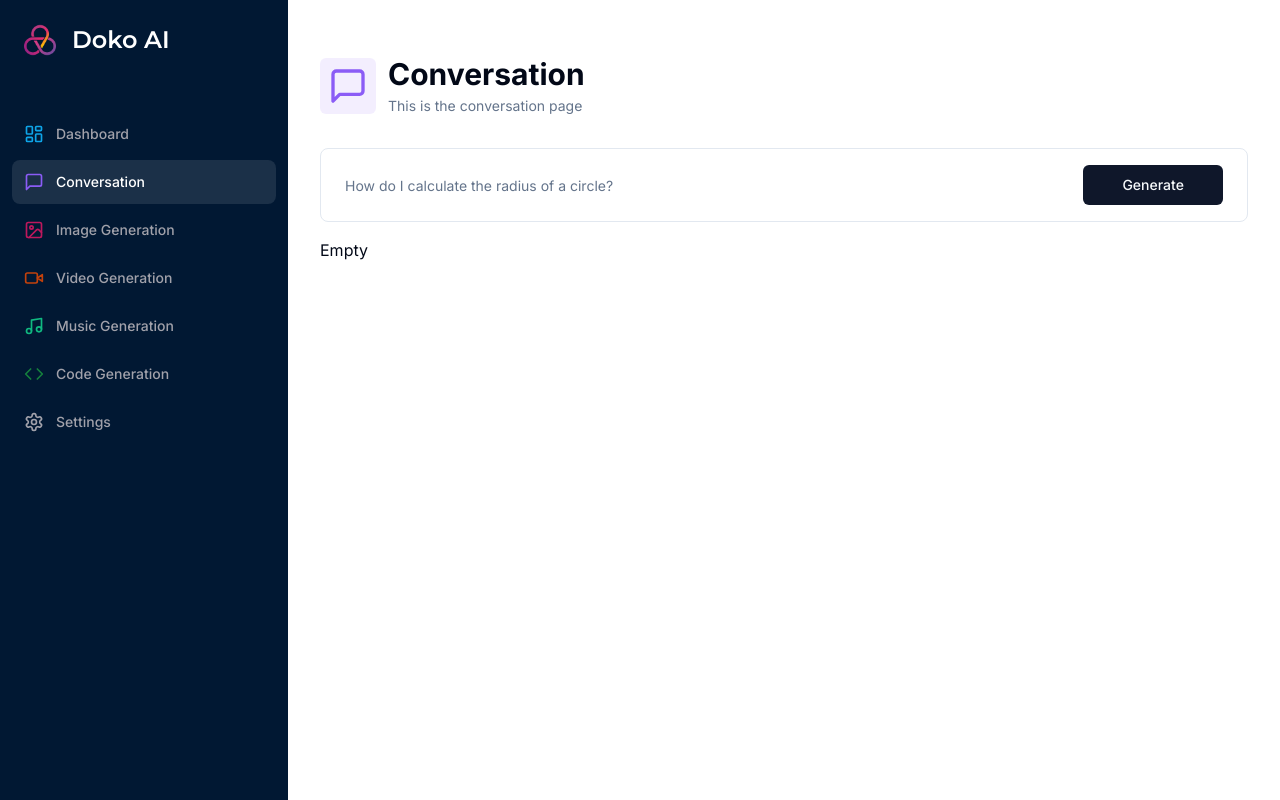
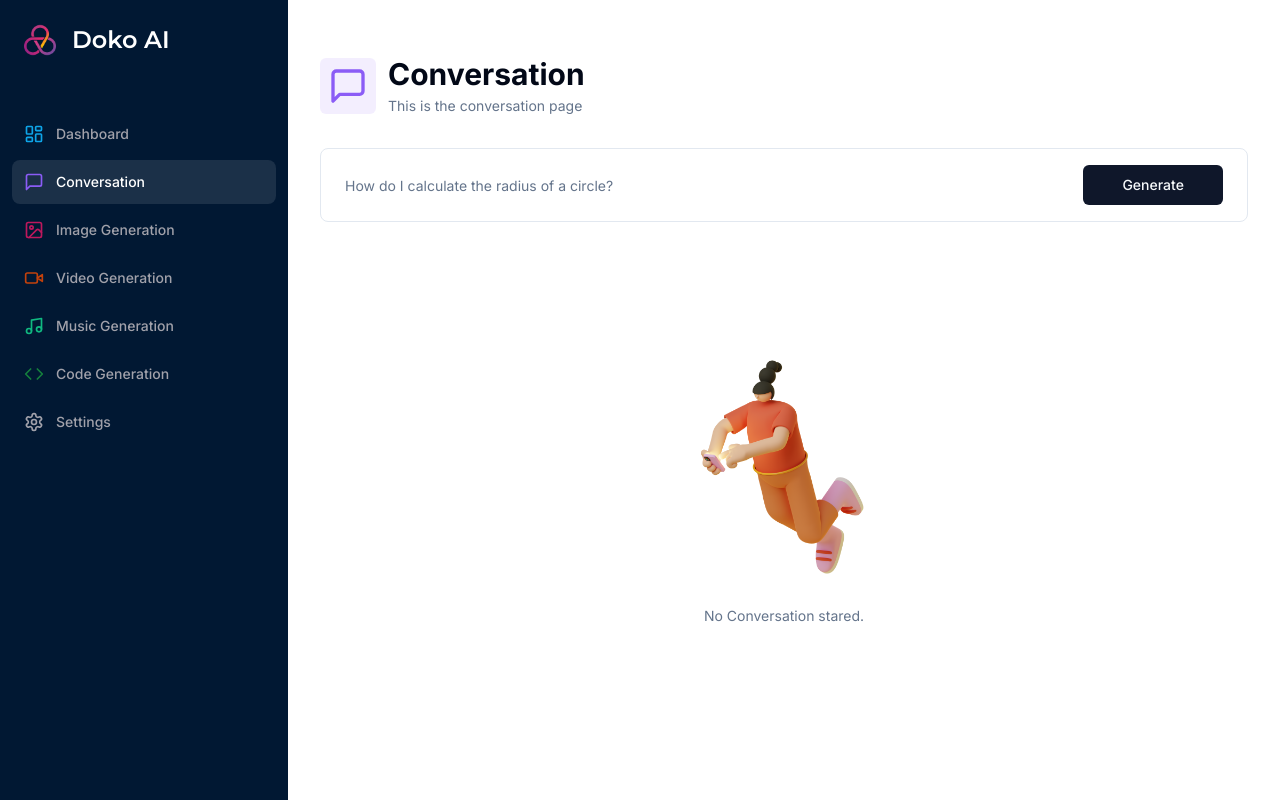
Before and after one commit to 7sering/doko-ai, a Next.js app: page /conversation in a window 1280 px wide. Built offline with nearby package versions, Linux system fonts and the light colour scheme.

Commit message:
Empty Stauts in Conversation

```diff
--- a/app/(dashboard)/(routes)/conversation/page.tsx
+++ b/app/(dashboard)/(routes)/conversation/page.tsx
@@ -1,8 +1,8 @@
 "use client";
+import * as z from "zod";
 import { useForm } from "react-hook-form";
 import axios from "axios";
 
-import * as z from "zod";
 import Heading from "@/components/heading";
 import { MessageSquare } from "lucide-react";
 import React, { useState } from "react";
@@ -16,6 +16,8 @@
 import { formSchema } from "./constants";
 import { useRouter } from "next/navigation";
 import { ChatCompletionRequestMessage } from "openai";
+import { Empty } from "@/components/empty";
+import { Loader } from "@/components/loader";
 
 const Conversation = () => {
   const router = useRouter();
@@ -108,9 +110,15 @@
 
           {/* message section */}
           <div className="space-y-4 mt-4">
-              {messages.length === 0 && !isLoading && (
-                <p>Empty</p>
-              )}
+            {isLoading && (
+              <div className="p-8 rounded-lg w-full flex item-center justify-center bg-muted">
+               <Loader/>
+              </div>
+            )}
+
+            {messages.length === 0 && !isLoading && (
+              <Empty label="No Conversation stared." />
+            )}
             <div className="flex flex-col-reverse gap-y-4">
               {messages.map((message) => (
                 <div key={message.name}>{message.content}</div>
--- /dev/null
+++ b/components/empty.tsx
@@ -0,0 +1,20 @@
+import Image from "next/image";
+
+interface EmptyProps {
+  label: string;
+}
+
+export const Empty = ({label}: EmptyProps) => {
+  return (
+    <div className="h-full p-20 flex flex-col items-center justify-center">
+        <div className="relative h-72 w-72">
+            <Image
+            alt="Empty"
+            fill
+            src="/empty.png"
+            />
+        </div>
+        <p className="text-muted-foreground text-sm text-center">{label}</p>
+    </div>
+  )
+};
--- /dev/null
+++ b/components/loader.tsx
@@ -0,0 +1,5 @@
+export const Loader = () => {
+    return(
+        <p>Loading Progress....</p>
+    )
+}
```
Also changed, not shown: public/empty.png (added).
